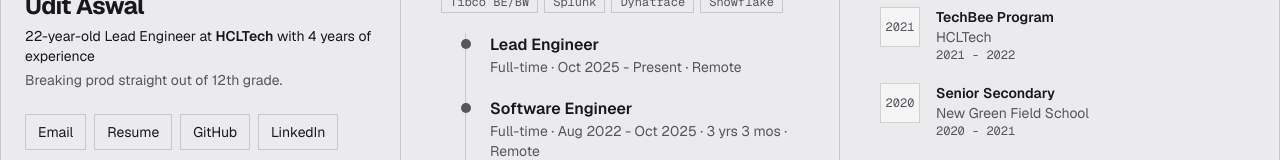
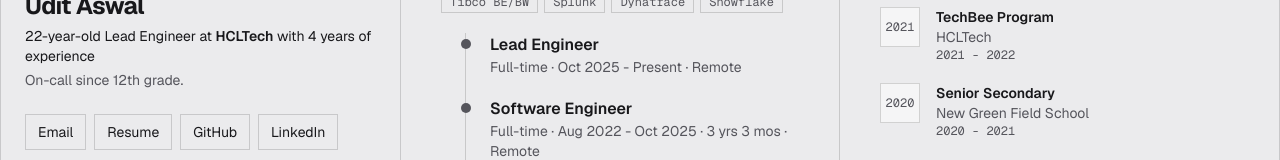
Before and after one commit to uditaswal/Portfolio, a Next.js app: page / in a window 1280 px wide. Shown: the part 258-418 px from the top of the page. Built offline with nearby package versions, Linux system fonts and the light colour scheme.

Commit message:
Update hero tagline to 'On-call since 12th grade'

```diff
--- a/src/app/components/sections/Hero.tsx
+++ b/src/app/components/sections/Hero.tsx
@@ -64,7 +64,7 @@
           with {profile.yearsOfExperience} years of experience
         </p>
         <p className="mt-1 text-sm text-muted-foreground">
-          Breaking prod straight out of 12th grade.
+          On-call since 12th grade.
         </p>
 
         {/* <ul className="mt-5 list-disc space-y-1.5 pl-5 text-sm leading-relaxed marker:text-muted-foreground">
```
